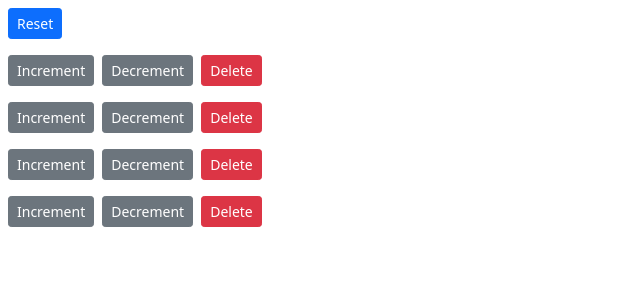
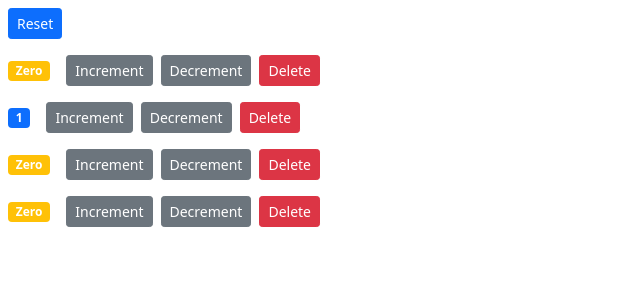
Before and after one commit to abbasi-naim/react-counter-app, a React (Create React App) app: page / in a window 1280 px wide. Shown: the top 300 px of the page, without its empty margins (0-640 px from the left). Built offline with nearby package versions, Linux system fonts and the light colour scheme.

Commit message:
update count to value

```diff
--- a/src/components/counter.jsx
+++ b/src/components/counter.jsx
@@ -34,7 +34,7 @@ class Counter extends Component {
         <Badge bg={this.getBadgeClasses()}>{this.formatCount()}</Badge>
 
         <Button
-          onClick={() => this.props.onIncrement(this.props.counter.id)}
+          onClick={() => this.props.onIncrement(this.props.counter)}
           variant="secondary btn-sm m-2"
         >
           Increment
@@ -46,7 +46,7 @@ class Counter extends Component {
 
         {/* {this.renderTags()} */}
         <Button
-          onClick={() => this.props.onDecrement(this.props.counter.id)}
+          onClick={() => this.props.onDecrement(this.props.counter)}
           variant="secondary btn-sm"
         >
           Decrement
@@ -63,13 +63,13 @@ class Counter extends Component {
 
   getBadgeClasses() {
     let classes = "";
-    classes += this.props.counter.count === 0 ? "warning m-2" : "primary m-2";
+    classes += this.props.counter.value === 0 ? "warning m-2" : "primary m-2";
     return classes;
   }
 
   formatCount() {
-    const { count } = this.props.counter;
-    return count === 0 ? "Zero" : count;
+    const { value } = this.props.counter;
+    return value === 0 ? "Zero" : value;
   }
 }
 
--- a/src/components/counters.jsx
+++ b/src/components/counters.jsx
@@ -4,10 +4,10 @@ import Counter from "./counter";
 class Counters extends Component {
   state = {
     counters: [
-      { id: 1, value: 1 },
-      { id: 2, value: 2 },
-      { id: 3, value: 3 },
-      { id: 4, value: 4 },
+      { id: 1, value: 0 },
+      { id: 2, value: 1 },
+      { id: 3, value: 0 },
+      { id: 4, value: 0 },
     ],
   };
 
```
